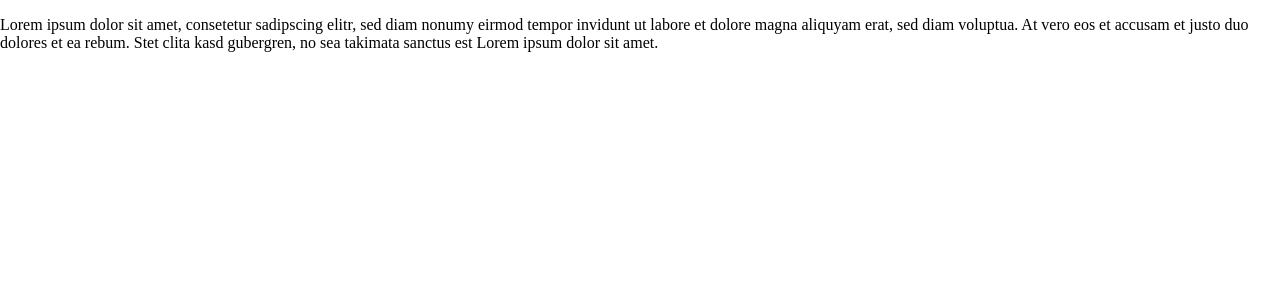
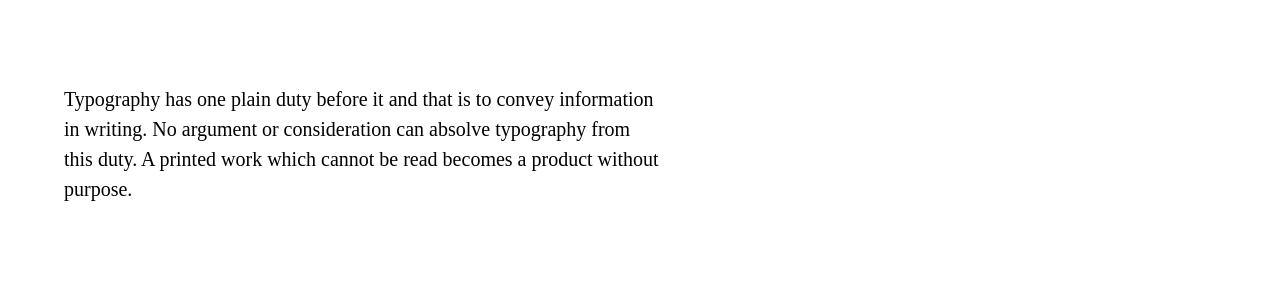
Before and after one commit to n0lr4m/html5-boilerplate, a plain HTML site: page index.html in a window 1280 px wide. Drawn offline with nearby package versions, Linux system fonts and the light colour scheme.

Commit message:
Update content

```diff
--- a/index.html
+++ b/index.html
@@ -3,14 +3,14 @@
   <title> </title>
   <meta name="viewport" content="width=device-width, initial-scale=1">
   <link rel="stylesheet" href="https://unpkg.com/tachyons/css/tachyons.min.css">
-  <style>
-    code, .code {
-  font-family: Consolas,
-               monaco,
-               monospace;
-}
-  </style>
-  <body>
-   <p class="fs-normal">Lorem ipsum dolor sit amet, consetetur sadipscing elitr, sed diam nonumy eirmod tempor invidunt ut labore et dolore magna aliquyam erat, sed diam voluptua. At vero eos et accusam et justo duo dolores et ea rebum. Stet clita kasd gubergren, no sea takimata sanctus est Lorem ipsum dolor sit amet. </p>
+   <body>
+   <main class="pa3 pa5-ns">
+   <p class="f4 lh-copy measure">
+     Typography has one plain duty before it and that is to convey information
+     in writing. No argument or consideration can absolve typography from this
+     duty. A printed work which cannot be read becomes a product without
+     purpose.
+   </p>
+</main>
   </body>
 </html>
```
